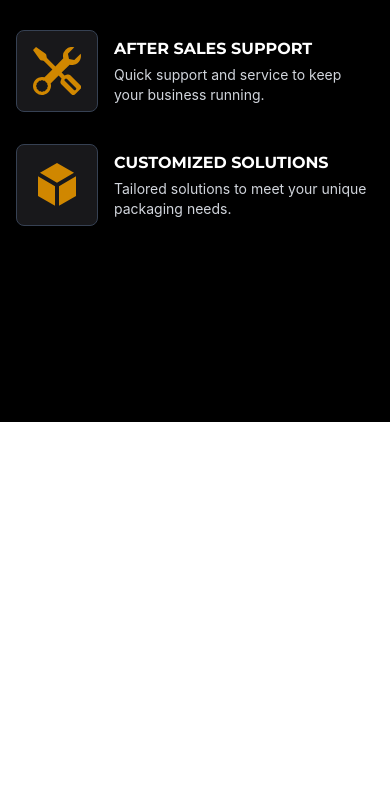
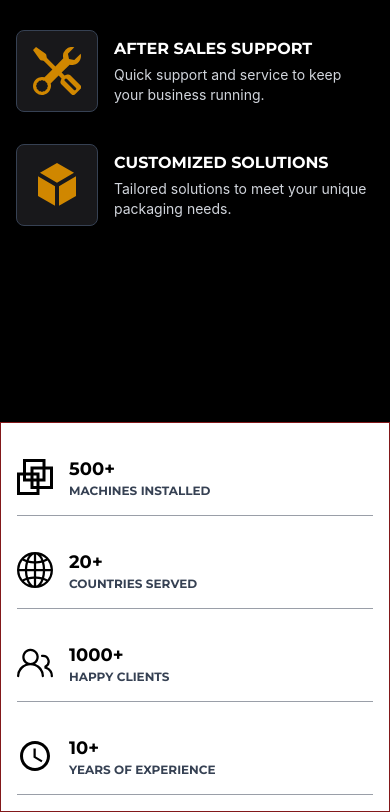
Before and after one commit to raviswamiii/Vishal-Machinery, a React (Vite) app in the folder Client/: page / in a window 390 px wide. Shown: the part 2567-3379 px from the top of the page. Before the commit the page ends 2989 px from the top, so only its background shows below. Built offline with nearby package versions, Linux system fonts and the light colour scheme.

Commit message:
completedAchievementPageForMobile

```diff
--- /dev/null
+++ b/Client/src/components/AchievementPage.tsx
@@ -0,0 +1,32 @@
+import { GrVirtualMachine } from "react-icons/gr";
+import { BsGlobe2 } from "react-icons/bs";
+import { GoPeople } from "react-icons/go";
+import { MdAccessTime } from "react-icons/md";
+
+const achievementData = [
+  { icon: GrVirtualMachine, number: "500+", label: "MACHINES INSTALLED" },
+  { icon: BsGlobe2, number: "20+", label: "COUNTRIES SERVED" },
+  { icon: GoPeople, number: "1000+", label: "HAPPY CLIENTS" },
+  { icon: MdAccessTime, number: "10+", label: "YEARS OF EXPERIENCE" },
+];
+
+export const AchievementPage = () => {
+  return (
+    <div className="flex flex-col gap-4 border border-red-900 p-4">
+      {achievementData.map((achievement, index) => (
+        <div
+          key={index}
+          className="flex items-center gap-4 h-full py-4 border-b-[0.5px] border-gray-700/50"
+        >
+          <achievement.icon className="text-4xl" />
+          <div className="">
+            <p className="text-lg font-bold montserrat">{achievement.number}</p>
+            <p className="text-xs text-gray-700 font-bold montserrat">
+              {achievement.label}
+            </p>
+          </div>
+        </div>
+      ))}
+    </div>
+  );
+};
--- a/Client/src/pages/Home.tsx
+++ b/Client/src/pages/Home.tsx
@@ -1,3 +1,4 @@
+import { AchievementPage } from "../components/AchievementPage.tsx";
 import { Hero } from "../components/Hero.tsx";
 import { OurMachines } from "../components/OurMachines.tsx";
 import { WhyChooseUse } from "../components/WhyChooseUse.tsx";
@@ -8,6 +9,7 @@ export const Home = () => {
       <Hero />
       <OurMachines />
       <WhyChooseUse />
+      <AchievementPage />
     </>
   );
 };
```
